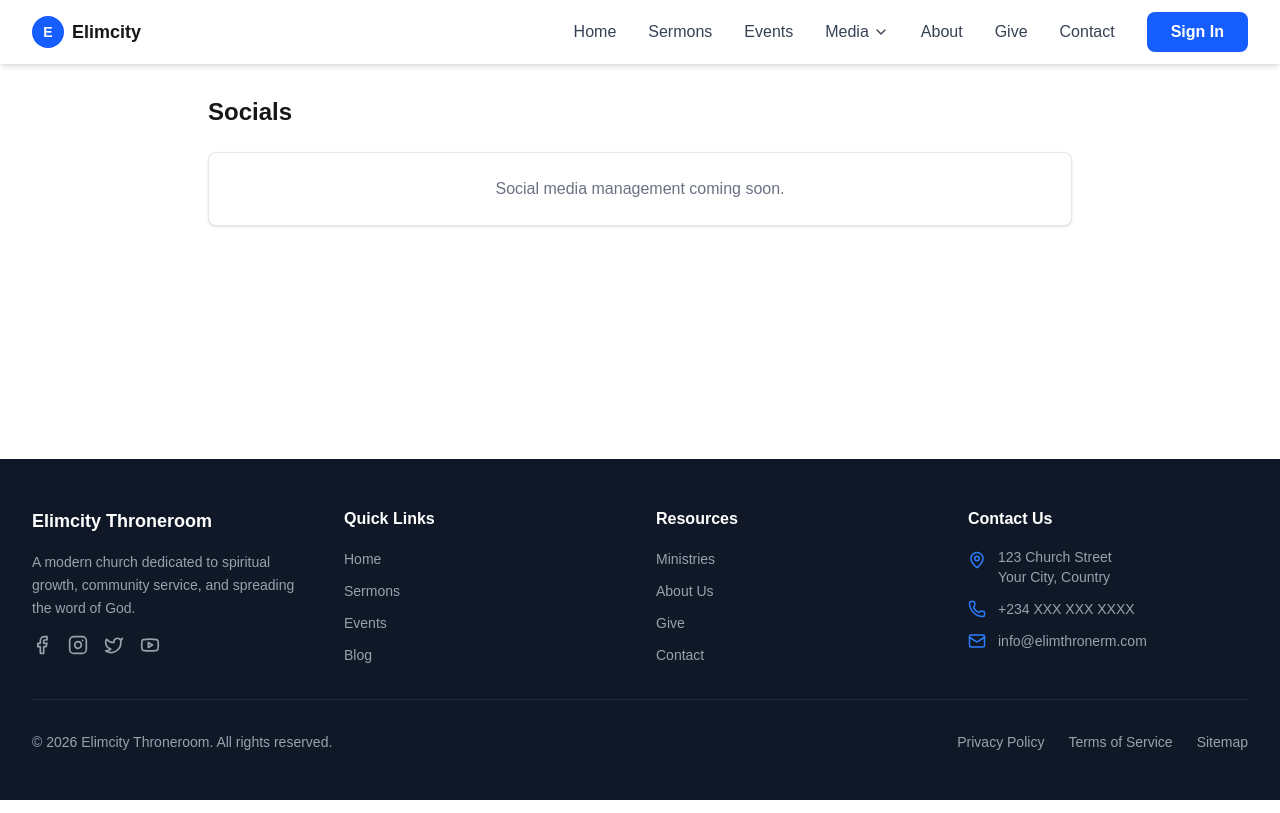
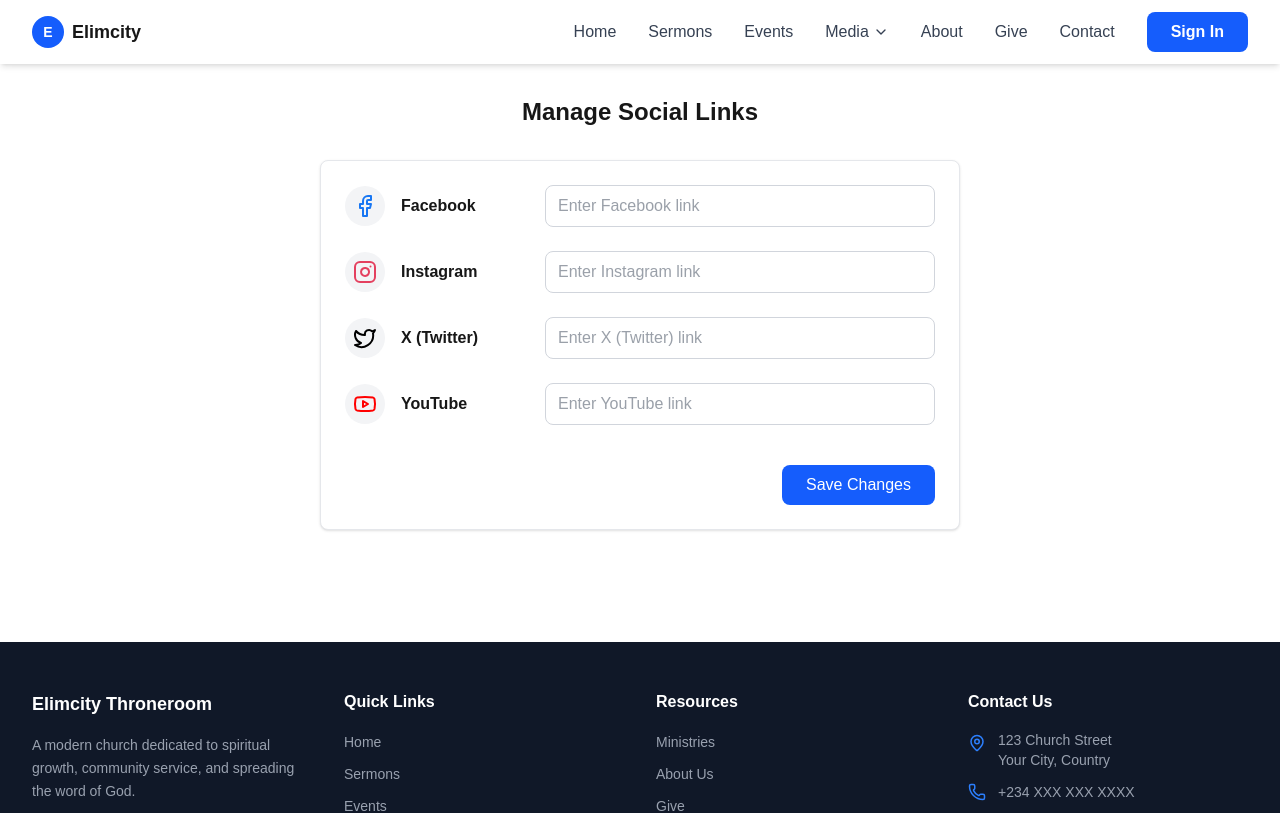
Before and after one commit to kayzredman/church-digital, a Next.js app: page /admin/socials in a window 1280 px wide. Shown: the top 813 px of the page. Built offline with nearby package versions, Linux system fonts and the light colour scheme; no server answers; the database is empty.

Commit message:
after initial build on socials admin and public pages

```diff
--- a/src/pages/admin/socials.tsx
+++ b/src/pages/admin/socials.tsx
@@ -1,13 +1,97 @@
-import React from 'react';
-import { Card } from '@/components';
+import React, { useEffect, useState } from 'react';
+import { Card, Button } from '@/components';
+import { Facebook, Instagram, Youtube, Twitter } from 'lucide-react';
+import { api } from '@/lib/api';
+
+const PLATFORMS = [
+	{
+		key: 'facebook',
+		name: 'Facebook',
+		icon: <Facebook className="w-6 h-6" color="#1877F3" />,
+		color: 'text-[#1877F3]'
+	},
+	{
+		key: 'instagram',
+		name: 'Instagram',
+		icon: <Instagram className="w-6 h-6" color="#E4405F" />,
+		color: 'text-[#E4405F]'
+	},
+	{
+		key: 'twitter',
+		name: 'X (Twitter)',
+		icon: <Twitter className="w-6 h-6" color="#000000" />,
+		color: 'text-black'
+	},
+	{
+		key: 'youtube',
+		name: 'YouTube',
+		icon: <Youtube className="w-6 h-6" color="#FF0000" />,
+		color: 'text-[#FF0000]'
+	},
+];
 
 export default function AdminSocials() {
-  return (
-    <div className="max-w-4xl mx-auto py-8 px-4">
-      <h1 className="text-2xl font-bold mb-6">Socials</h1>
-      <Card className="p-6 text-center text-gray-500">
-        Social media management coming soon.
-      </Card>
-    </div>
-  );
+	const [links, setLinks] = useState<any>({});
+	const [loading, setLoading] = useState(true);
+	const [saving, setSaving] = useState(false);
+	const [success, setSuccess] = useState(false);
+
+	useEffect(() => {
+		async function fetchLinks() {
+			setLoading(true);
+			try {
+				const res = await api.getSettings();
+				setLinks(res.data.socialMedia || {});
+			} catch {
+				setLinks({});
+			}
+			setLoading(false);
+		}
+		fetchLinks();
+	}, []);
+
+	const handleChange = (key: string, value: string) => {
+		setLinks((prev: any) => ({ ...prev, [key]: value }));
+	};
+
+	const handleSubmit = async (e: React.FormEvent) => {
+		e.preventDefault();
+		setSaving(true);
+		setSuccess(false);
+		try {
+			await api.updateSettings({ socialMedia: links });
+			setSuccess(true);
+		} catch {
+			setSuccess(false);
+		}
+		setSaving(false);
+	};
+
+	return (
+		<div className="max-w-2xl mx-auto py-8 px-4">
+			<h1 className="text-2xl font-bold mb-8 text-center">Manage Social Links</h1>
+			<Card className="p-6">
+				<form onSubmit={handleSubmit} className="space-y-6">
+					{PLATFORMS.map(platform => (
+						<div key={platform.key} className="flex items-center gap-4">
+							<span className={`rounded-full p-2 bg-gray-100 ${platform.color}`}>{platform.icon}</span>
+							<label className="w-32 font-semibold">{platform.name}</label>
+							<input
+								type="url"
+								className="flex-1 px-3 py-2 border border-gray-300 rounded-lg text-gray-700"
+								placeholder={`Enter ${platform.name} link`}
+								value={links[platform.key] || ''}
+								onChange={e => handleChange(platform.key, e.target.value)}
+								autoComplete="off"
+							/>
+						</div>
+					))}
+					<div className="flex justify-end gap-4 pt-4">
+						{success && <span className="text-green-600 font-medium">Saved!</span>}
+						<Button type="submit" className="px-6 py-2" disabled={saving}>{saving ? 'Saving...' : 'Save Changes'}</Button>
+					</div>
+				</form>
+			</Card>
+		</div>
+	);
 }
--- a/src/pages/socials.tsx
+++ b/src/pages/socials.tsx
@@ -1,13 +1,88 @@
-import React from 'react';
+import React, { useEffect, useState } from 'react';
 import { Card } from '@/components';
+import { Facebook, Instagram, Youtube, Twitter } from 'lucide-react';
+import { api } from '@/lib/api';
+
+const PLATFORMS = [
+  {
+    key: 'facebook',
+    name: 'Facebook',
+    icon: <Facebook className="w-8 h-8" color="#1877F3" />,
+    color: 'text-[#1877F3]',
+    brand: 'border-[#1877F3]'
+  },
+  {
+    key: 'instagram',
+    name: 'Instagram',
+    icon: <Instagram className="w-8 h-8" color="#E4405F" />,
+    color: 'text-[#E4405F]',
+    brand: 'border-[#E4405F]'
+  },
+  {
+    key: 'twitter',
+    name: 'X (Twitter)',
+    icon: <Twitter className="w-8 h-8" color="#000000" />,
+    color: 'text-black',
+    brand: 'border-black'
+  },
+  {
+    key: 'youtube',
+    name: 'YouTube',
+    icon: <Youtube className="w-8 h-8" color="#FF0000" />,
+    color: 'text-[#FF0000]',
+    brand: 'border-[#FF0000]'
+  },
+];
 
 export default function Socials() {
+  const [links, setLinks] = useState<any>({});
+  const [loading, setLoading] = useState(true);
+
+  useEffect(() => {
+    async function fetchLinks() {
+      setLoading(true);
+      try {
+        const res = await api.getSettings();
+        setLinks(res.data.socialMedia || {});
+      } catch {
+        setLinks({});
+      }
+      setLoading(false);
+    }
+    fetchLinks();
+  }, []);
+
   return (
     <div className="max-w-4xl mx-auto py-8 px-4">
-      <h1 className="text-2xl font-bold mb-6">Socials</h1>
-      <Card className="p-6 text-center text-gray-500">
-        Social media links and content will appear here soon.
-      </Card>
+      <h1 className="text-2xl font-bold mb-8 text-center">Connect With Us</h1>
+      <div className="grid grid-cols-1 sm:grid-cols-2 md:grid-cols-4 gap-6">
+        {PLATFORMS.map(platform => {
+          const url = links[platform.key];
+          const isActive = !!url;
+          return (
+            <Card
+              key={platform.key}
+              className={`flex flex-col items-center p-6 border-2 transition-all duration-200 ${isActive ? platform.brand + ' bg-white hover:shadow-lg' : 'border-gray-200 bg-gray-50 opacity-60 grayscale'}`}
+            >
+              <div className={`mb-2 ${isActive ? '' : 'opacity-40'}`}>{platform.icon}</div>
+              <div className={`text-lg font-bold mb-1 ${isActive ? platform.color : 'text-gray-400'}`}>{platform.name}</div>
+              {isActive ? (
+                <a
+                  href={url}
+                  target="_blank"
+                  rel="noopener noreferrer"
+                  className={`text-sm underline font-medium break-all focus:outline-none focus:ring-2 focus:ring-blue-400 ${platform.color}`}
+                  aria-label={`Visit our ${platform.name}`}
+                >
+                  {url}
+                </a>
+              ) : (
+                <span className="text-xs text-gray-400">Not available</span>
+              )}
+            </Card>
+          );
+        })}
+      </div>
     </div>
   );
 }
```
Also changed, not shown: src/pages/admin/users.tsx (+27 -27 lines).
